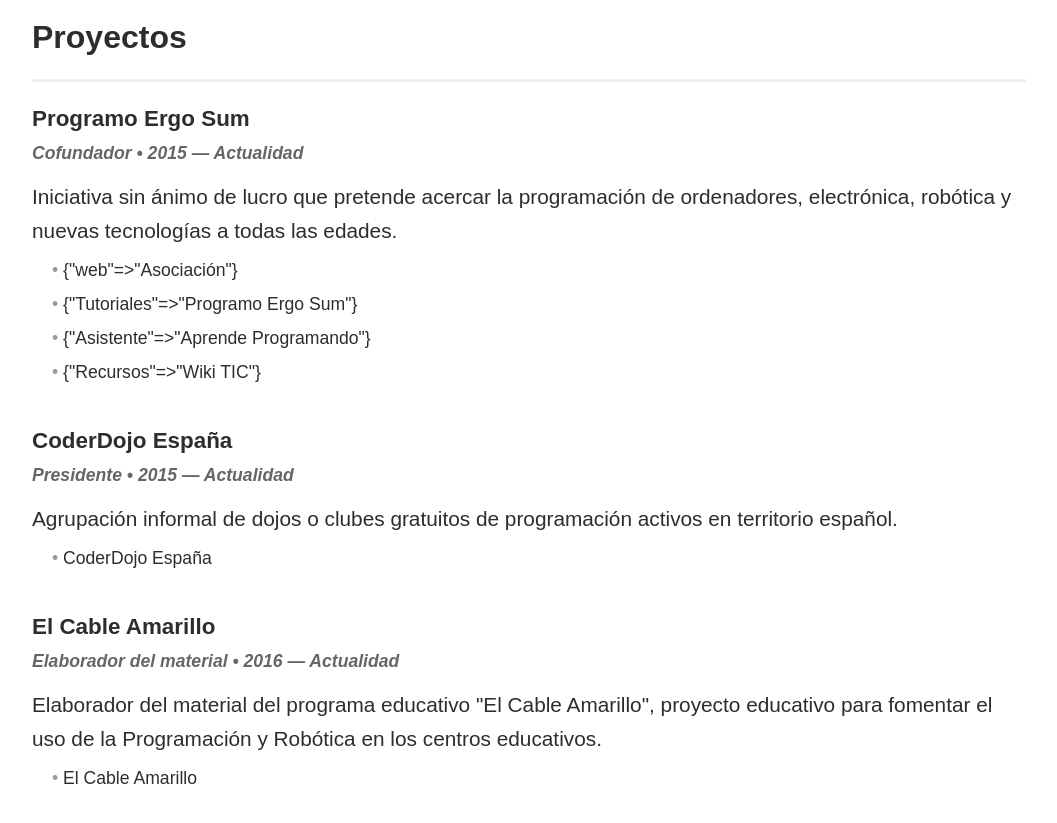
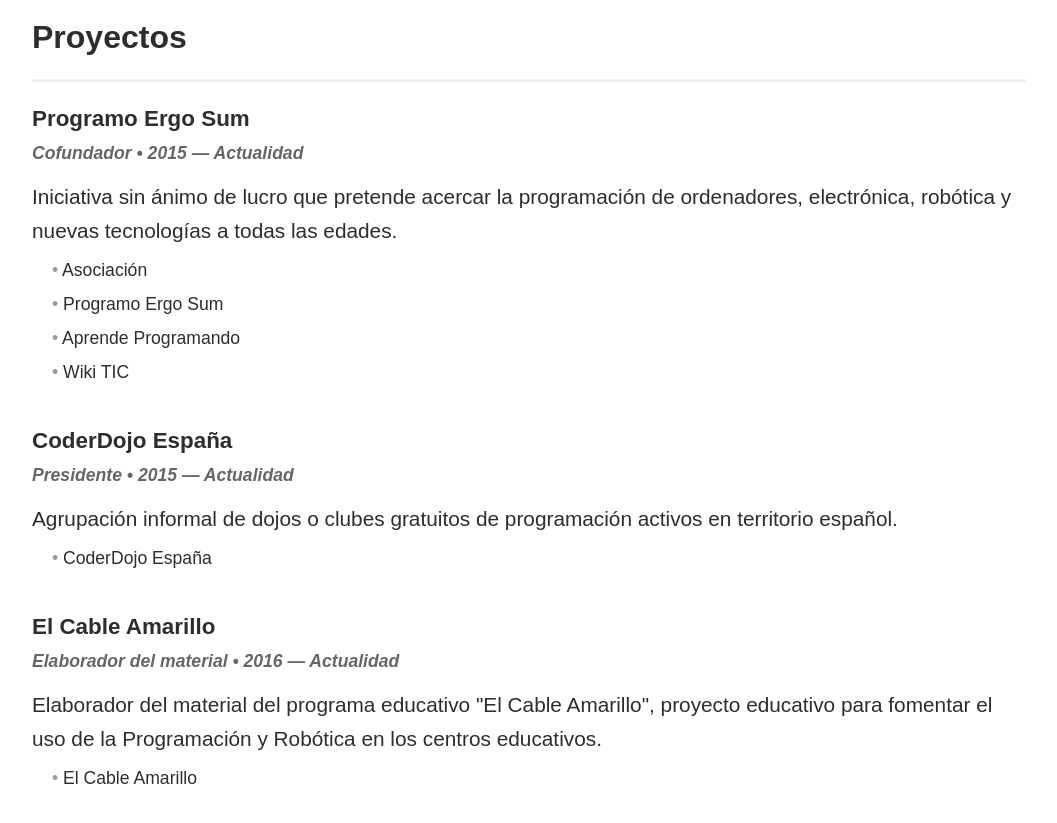
Before and after one commit to migueabellan/migueabellan.github.io, a Jekyll site: the page built from index.html, in a window 1280 px wide and 900 px high, scrolled down 2037 px. Shown: the top 823 px of the window, without its empty margins (111-1168 px from the left). Built offline with Jekyll 4.4.1, drawn with Linux system fonts in a browser that asks for light colours; nearby versions of some CDN libraries; part of the change alters nothing that is shown.

Commit message:
Update projects.yml

```diff
--- a/_data/projects.yml
+++ b/_data/projects.yml
@@ -3,10 +3,10 @@
   duration: 2015 &mdash; Actualidad
   description: Iniciativa sin ánimo de lucro que pretende acercar la programación de ordenadores, electrónica, robótica y nuevas tecnologías a todas las edades.
   items:
-    - web: <a href="https://www.programoergosum.es" target="_blank">Asociación</a>
-    - Tutoriales: <a href="https://www.programoergosum.com" target="_blank">Programo Ergo Sum</a>
-    - Asistente: <a href="https://www.aprendeprogramando.es" target="_blank">Aprende Programando</a>
-    - Recursos: <a href="https://wikitic.github.io" target="_blank">Wiki TIC</a>
+    - <a href="https://www.programoergosum.es" target="_blank">Asociación</a>
+    - <a href="https://www.programoergosum.com" target="_blank">Programo Ergo Sum</a>
+    - <a href="https://www.aprendeprogramando.es" target="_blank">Aprende Programando</a>
+    - <a href="https://wikitic.github.io" target="_blank">Wiki TIC</a>
 
 - project: CoderDojo España
   role: Presidente
```
